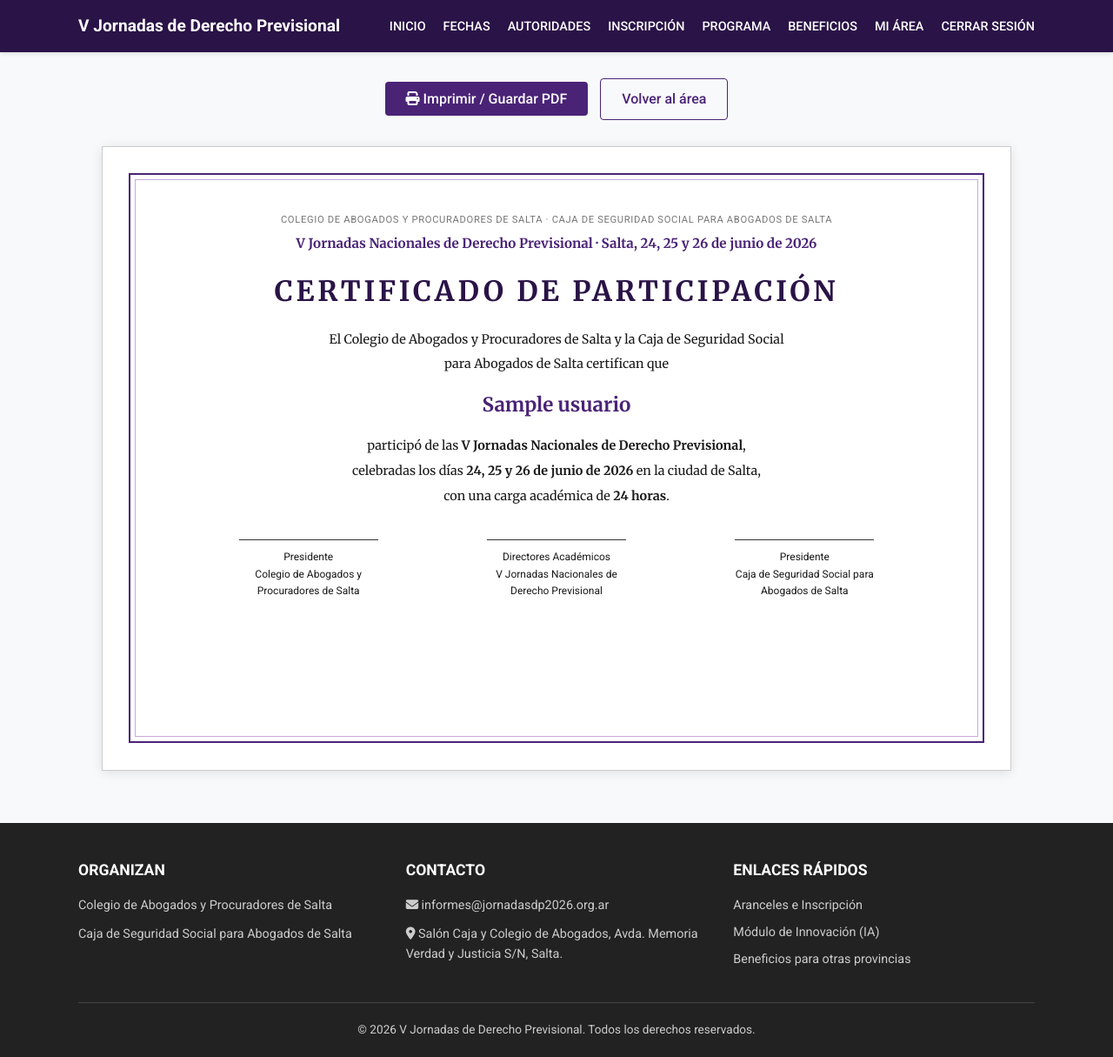
After one commit to OctavioGalvan5/Pagina-congreso-previcional, a Flask app: page /certificado in a window 1280 px wide. The commit adds this page. Shown: the whole page at 87% size. Run offline with Flask 3, Linux system fonts and the light colour scheme; a user stored in the database is signed in; tables that the repository leaves empty hold one stand-in row (values such as "Sample post").

Commit message:
Agregar sistema de autenticación y área de participantes
- Integración con Supabase PostgreSQL via Flask-Login y SQLAlchemy
- Rutas protegidas: /login, /logout, /mi-area, /constancia, /certificado, /programa/descargar
- Templates de login, área de participantes, constancia y certificado (imprimibles)
- Navbar actualizada con acceso al área privada
- .gitignore para proteger credenciales

Co-Authored-By: Claude Sonnet 4.6 <noreply@anthropic.com>

```diff
--- a/app.py
+++ b/app.py
@@ -1,6 +1,36 @@
-from flask import Flask, render_template, abort
+import os
+from flask import Flask, render_template, abort, redirect, url_for, request, flash, send_from_directory
+from flask_login import LoginManager, UserMixin, login_user, login_required, logout_user, current_user
+from flask_sqlalchemy import SQLAlchemy
+from werkzeug.security import check_password_hash
+from dotenv import load_dotenv
+
+load_dotenv()
 
 app = Flask(__name__)
+app.config['SECRET_KEY'] = os.environ.get('SECRET_KEY', 'dev-secret-key')
+app.config['SQLALCHEMY_DATABASE_URI'] = os.environ.get('DATABASE_URL')
+app.config['SQLALCHEMY_TRACK_MODIFICATIONS'] = False
+
+db = SQLAlchemy(app)
+login_manager = LoginManager(app)
+login_manager.login_view = 'login'
+login_manager.login_message = 'Debes iniciar sesión para acceder a esta sección.'
+login_manager.login_message_category = 'info'
+
+
+class Usuario(UserMixin, db.Model):
+    __tablename__ = 'usuarios'
+    id = db.Column(db.Integer, primary_key=True)
+    email = db.Column(db.String(150), unique=True, nullable=False)
+    password_hash = db.Column(db.String(255), nullable=False)
+    nombre_completo = db.Column(db.String(200), nullable=False)
+
+
+@login_manager.user_loader
+def load_user(user_id):
+    return db.session.get(Usuario, int(user_id))
+
 
 DISERTANTES = {
     "anibal-paz": {
@@ -320,6 +350,8 @@ DISERTANTES = {
 }
 
 
+# --- Rutas públicas ---
+
 @app.route('/')
 def index():
     return render_template('index.html')
@@ -348,5 +380,57 @@ def disertante(slug):
     return render_template('disertante.html', speaker=speaker, slug=slug)
 
 
+# --- Auth ---
+
+@app.route('/login', methods=['GET', 'POST'])
+def login():
+    if current_user.is_authenticated:
+        return redirect(url_for('mi_area'))
+    if request.method == 'POST':
+        email = request.form.get('email', '').strip().lower()
+        password = request.form.get('password', '')
+        usuario = Usuario.query.filter_by(email=email).first()
+        if usuario and check_password_hash(usuario.password_hash, password):
+            login_user(usuario)
+            next_page = request.args.get('next')
+            return redirect(next_page or url_for('mi_area'))
+        flash('Email o contraseña incorrectos.', 'error')
+    return render_template('login.html')
+
+
+@app.route('/logout')
+@login_required
+def logout():
+    logout_user()
+    return redirect(url_for('index'))
+
+
+# --- Área privada ---
+
+@app.route('/mi-area')
+@login_required
+def mi_area():
+    return render_template('mi_area.html')
+
+
+@app.route('/constancia')
+@login_required
+def constancia():
+    return render_template('constancia.html')
+
+
+@app.route('/certificado')
+@login_required
+def certificado():
+    return render_template('certificado.html')
+
+
+@app.route('/programa/descargar')
+@login_required
+def descargar_programa():
+    programa_pdf = os.environ.get('PROGRAMA_PDF', 'programa.pdf')
+    return send_from_directory('static/docs', programa_pdf, as_attachment=True)
+
+
 if __name__ == '__main__':
     app.run(host='0.0.0.0', debug=True, port=5050)
--- a/requirements.txt
+++ b/requirements.txt
@@ -1,2 +1,6 @@
 flask>=3.0.0
 gunicorn>=20.1.0
+flask-login>=0.6.0
+flask-sqlalchemy>=3.1.0
+psycopg2-binary>=2.9.0
+python-dotenv>=1.0.0
--- a/templates/base.html
+++ b/templates/base.html
@@ -264,7 +264,13 @@
                 <li><a href="/#autoridades">Autoridades</a></li>
                 <li><a href="/#inscripcion">Inscripción</a></li>
                 <li><a href="/cronograma">Programa</a></li>
-<li><a href="/beneficios">Beneficios</a></li>
+                <li><a href="/beneficios">Beneficios</a></li>
+                {% if current_user.is_authenticated %}
+                <li><a href="/mi-area">Mi área</a></li>
+                <li><a href="/logout">Cerrar sesión</a></li>
+                {% else %}
+                <li><a href="/login">Ingresar</a></li>
+                {% endif %}
             </ul>
         </div>
     </nav>
--- /dev/null
+++ b/templates/certificado.html
@@ -0,0 +1,214 @@
+{% extends "base.html" %}
+
+{% block title %}Certificado de participación — V Jornadas de Derecho Previsional{% endblock %}
+
+{% block extra_css %}
+.doc-actions {
+    padding: 30px 0 10px;
+    text-align: center;
+}
+
+.doc-actions .btn-print {
+    display: inline-block;
+    background-color: var(--primary);
+    color: white;
+    padding: 10px 24px;
+    border-radius: 4px;
+    font-weight: 500;
+    cursor: pointer;
+    border: none;
+    font-size: 1rem;
+    font-family: 'Roboto', sans-serif;
+    transition: background-color 0.2s;
+    margin-right: 10px;
+}
+
+.doc-actions .btn-print:hover {
+    background-color: var(--primary-light);
+}
+
+.doc-actions .btn-back {
+    display: inline-block;
+    color: var(--primary);
+    padding: 10px 24px;
+    border-radius: 4px;
+    font-weight: 500;
+    font-size: 1rem;
+    border: 1px solid var(--primary);
+    text-decoration: none;
+    transition: background-color 0.2s;
+}
+
+.doc-actions .btn-back:hover {
+    background-color: #f0eaf8;
+    text-decoration: none;
+}
+
+/* Documento — orientación apaisada */
+.documento {
+    width: 277mm;
+    min-height: 190mm;
+    margin: 20px auto 40px;
+    background: #ffffff;
+    border: 1px solid #ccc;
+    padding: 20mm 25mm;
+    font-family: 'Merriweather', serif;
+    color: #1a1a1a;
+    box-shadow: 0 2px 12px rgba(0,0,0,0.1);
+    position: relative;
+}
+
+.documento .borde-decorativo {
+    position: absolute;
+    inset: 8mm;
+    border: 2px solid #4a2377;
+    pointer-events: none;
+}
+
+.documento .borde-decorativo-inner {
+    position: absolute;
+    inset: 10mm;
+    border: 1px solid #c8a8e0;
+    pointer-events: none;
+}
+
+.documento .doc-header {
+    text-align: center;
+    margin-bottom: 16px;
+}
+
+.documento .doc-header .org-names {
+    font-size: 0.7rem;
+    font-family: 'Roboto', sans-serif;
+    text-transform: uppercase;
+    letter-spacing: 0.06em;
+    color: #777;
+    margin-bottom: 6px;
+}
+
+.documento .doc-header h2 {
+    font-size: 0.95rem;
+    color: #4a2377;
+    margin: 0;
+}
+
+.documento .doc-tipo {
+    text-align: center;
+    font-size: 2rem;
+    font-weight: 700;
+    color: #2a1347;
+    margin: 18px 0 14px;
+    text-transform: uppercase;
+    letter-spacing: 0.12em;
+}
+
+.documento .doc-body {
+    font-size: 0.9rem;
+    line-height: 2;
+    text-align: center;
+}
+
+.documento .doc-body .nombre-participante {
+    font-size: 1.4rem;
+    font-weight: 700;
+    color: #4a2377;
+    display: block;
+    margin: 10px 0;
+}
+
+.documento .firmas {
+    margin-top: 36px;
+    display: flex;
+    justify-content: space-around;
+    font-size: 0.75rem;
+    font-family: 'Roboto', sans-serif;
+    text-align: center;
+}
+
+.documento .firmas .firma-item {
+    width: 160px;
+}
+
+.documento .firmas .firma-linea {
+    border-top: 1px solid #333;
+    margin-bottom: 6px;
+    padding-top: 4px;
+}
+
+@media print {
+    @page {
+        size: A4 landscape;
+        margin: 0;
+    }
+    body * {
+        visibility: hidden;
+    }
+    .documento, .documento * {
+        visibility: visible;
+    }
+    .documento {
+        position: absolute;
+        top: 0;
+        left: 0;
+        width: 100%;
+        height: 100%;
+        border: none;
+        box-shadow: none;
+        margin: 0;
+        padding: 18mm 22mm;
+    }
+    .doc-actions, .navbar, .footer {
+        display: none !important;
+    }
+}
+{% endblock %}
+
+{% block content %}
+<div class="doc-actions no-print">
+    <button onclick="window.print()" class="btn-print"><i class="fas fa-print"></i> Imprimir / Guardar PDF</button>
+    <a href="/mi-area" class="btn-back">Volver al área</a>
+</div>
+
+<div class="documento">
+    <div class="borde-decorativo"></div>
+    <div class="borde-decorativo-inner"></div>
+
+    <div class="doc-header">
+        <div class="org-names">Colegio de Abogados y Procuradores de Salta · Caja de Seguridad Social para Abogados de Salta</div>
+        <h2>V Jornadas Nacionales de Derecho Previsional · Salta, 24, 25 y 26 de junio de 2026</h2>
+    </div>
+
+    <div class="doc-tipo">Certificado de Participación</div>
+
+    <div class="doc-body">
+        <p>El Colegio de Abogados y Procuradores de Salta y la Caja de Seguridad Social<br>
+        para Abogados de Salta certifican que</p>
+
+        <span class="nombre-participante">{{ current_user.nombre_completo }}</span>
+
+        <p>
+            participó de las <strong>V Jornadas Nacionales de Derecho Previsional</strong>,<br>
+            celebradas los días <strong>24, 25 y 26 de junio de 2026</strong> en la ciudad de Salta,<br>
+            con una carga académica de <strong>24 horas</strong>.
+        </p>
+    </div>
+
+    <div class="firmas">
+        <div class="firma-item">
+            <div class="firma-linea"></div>
+            <div>Presidente</div>
+            <div>Colegio de Abogados y Procuradores de Salta</div>
+        </div>
+        <div class="firma-item">
+            <div class="firma-linea"></div>
+            <div>Directores Académicos</div>
+            <div>V Jornadas Nacionales de Derecho Previsional</div>
+        </div>
+        <div class="firma-item">
+            <div class="firma-linea"></div>
+            <div>Presidente</div>
+            <div>Caja de Seguridad Social para Abogados de Salta</div>
+        </div>
+    </div>
+</div>
+{% endblock %}
```
Also changed, not shown: templates/constancia.html (added, +176 -0 lines), templates/login.html (added, +120 -0 lines), templates/mi_area.html (added, +130 -0 lines), 2 other files.
